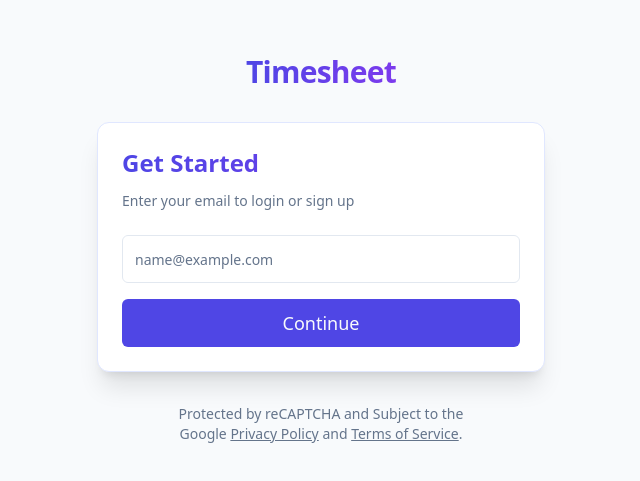
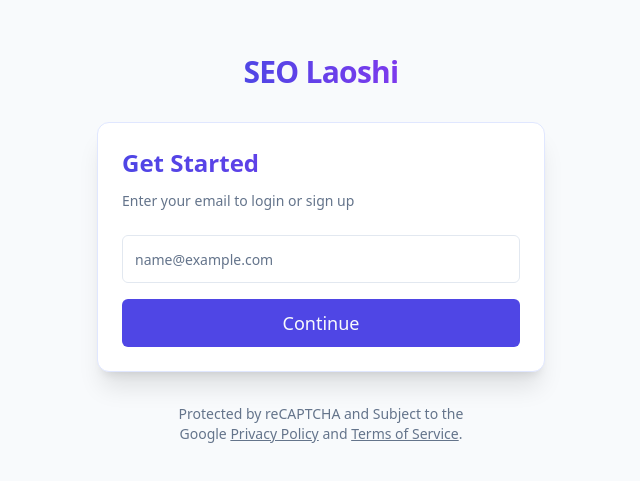
Before and after one commit to muhamadazwanfaiz-svg/timesheet, a Next.js app: page /login in a window 1280 px wide. Shown: the part 151-632 px from the top of the page, without its empty margins (319-959 px from the left). Built offline with nearby package versions, Linux system fonts and the light colour scheme.

Commit message:
docs: rebrand all remaining Timesheet instances to SEO Laoshi

```diff
--- a/app/admin/layout.tsx
+++ b/app/admin/layout.tsx
@@ -12,7 +12,7 @@
             <aside className="w-64 bg-white dark:bg-slate-900 border-r border-slate-200 dark:border-slate-800 hidden md:flex md:flex-col">
                 <div className="p-6">
                     <h1 className="text-2xl font-bold bg-gradient-to-r from-indigo-600 to-violet-600 bg-clip-text text-transparent">
-                        Timesheet
+                        SEO Laoshi
                     </h1>
                     <p className="text-xs text-slate-500 mt-1">Tutor Dashboard</p>
                 </div>
--- a/app/api/auth/logout/route.ts
+++ b/app/api/auth/logout/route.ts
@@ -7,7 +7,7 @@
     <head>
         <meta charset="UTF-8">
         <meta name="viewport" content="width=device-width, initial-scale=1.0">
-        <title>Logged Out - Timesheet</title>
+        <title>Logged Out - SEO Laoshi</title>
         <script src="https://cdn.tailwindcss.com"></script>
     </head>
     <body class="bg-slate-50 h-screen flex items-center justify-center font-sans">
--- a/app/login/page.tsx
+++ b/app/login/page.tsx
@@ -8,7 +8,7 @@
         <div className="min-h-screen bg-slate-50 dark:bg-slate-950 flex flex-col items-center justify-center p-4">
             <div className="mb-8 text-center">
                 <Link href="/" className="inline-flex items-center gap-2 font-bold text-3xl tracking-tight bg-gradient-to-r from-indigo-600 to-violet-600 bg-clip-text text-transparent hover:opacity-80 transition-opacity">
-                    Timesheet
+                    SEO Laoshi
                 </Link>
             </div>
             <Suspense fallback={<div>Loading...</div>}>
```
